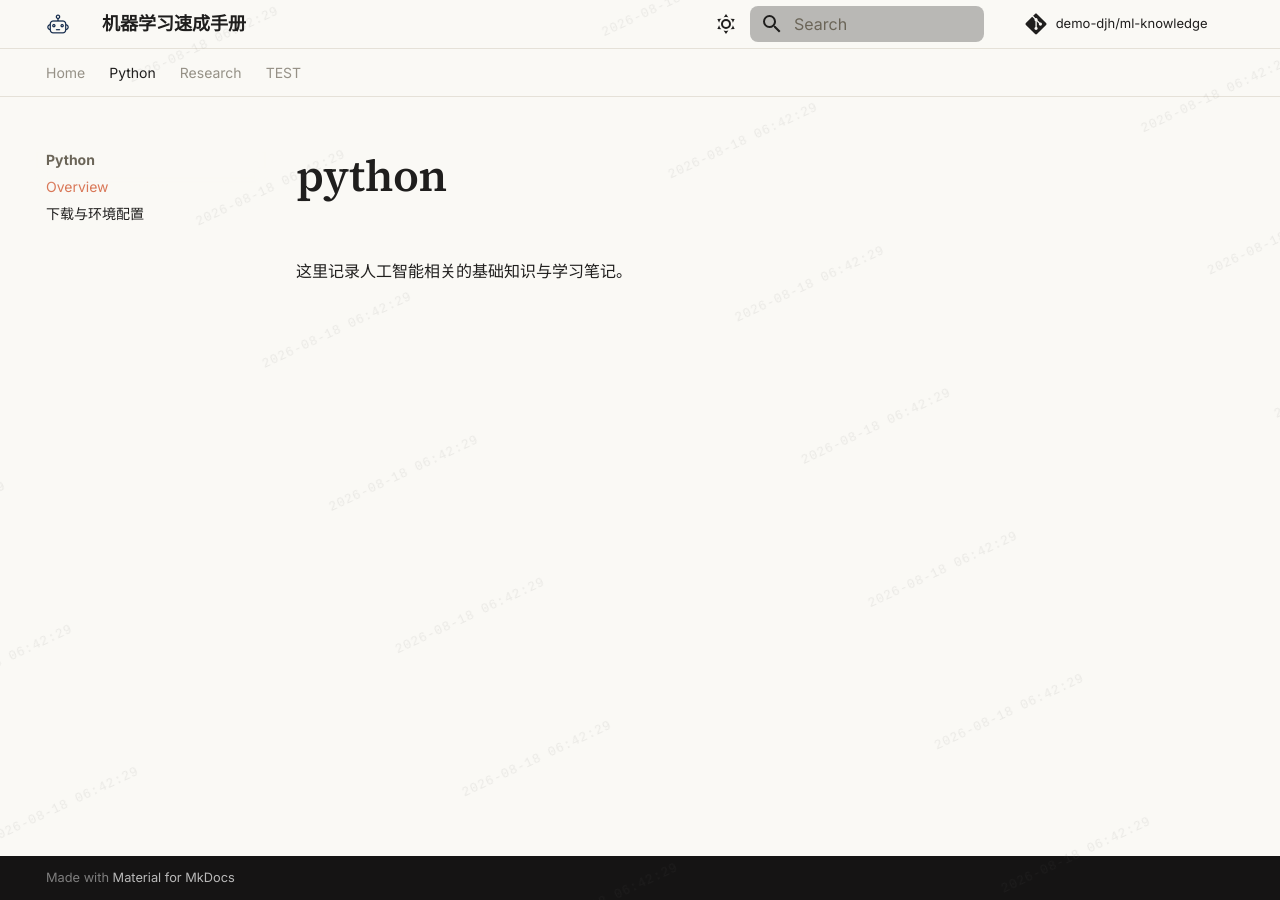
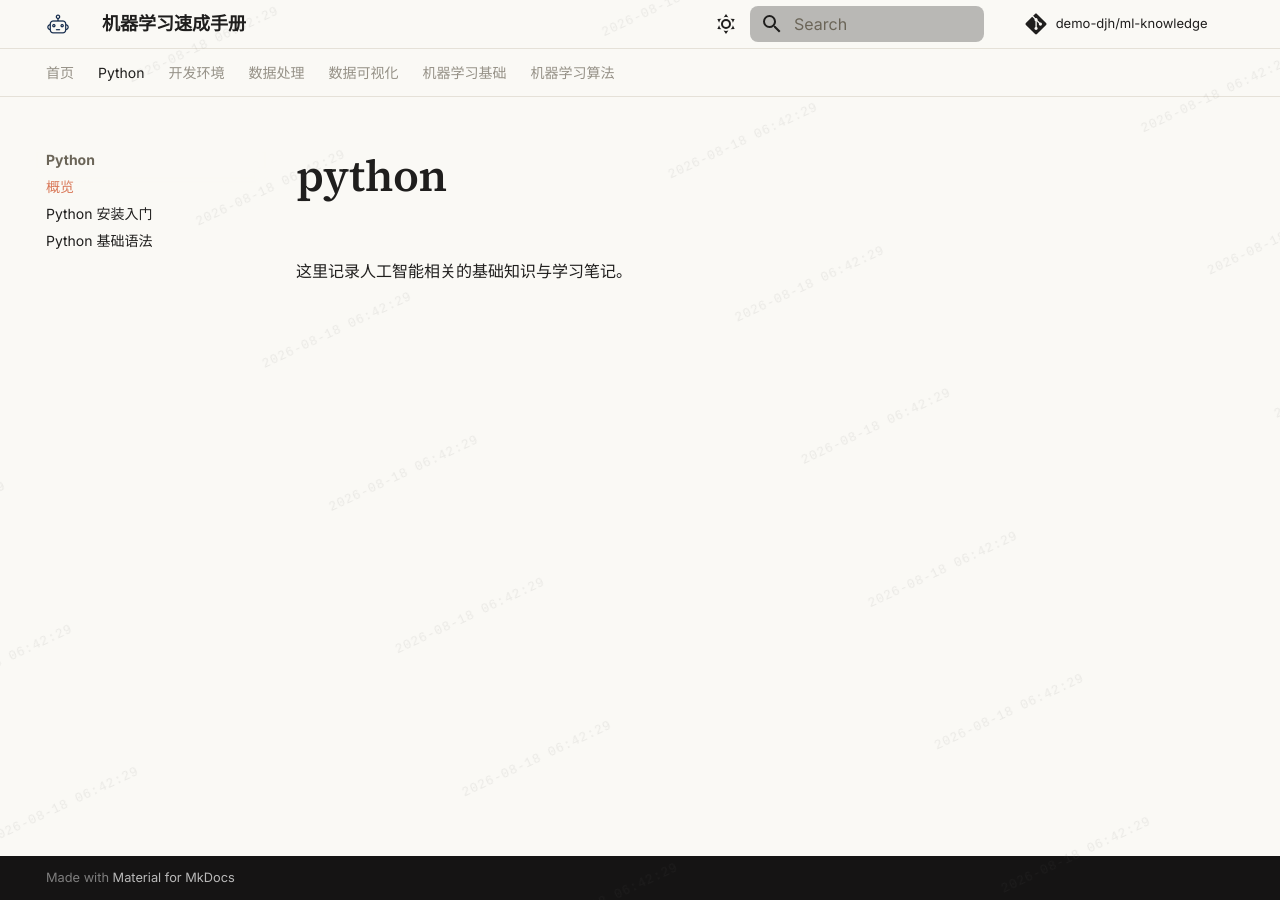
Before and after one commit to demo-djh/ml-knowledge, an MkDocs documentation site: the page built from docs/Python/README.md, in a window 1280 px wide. Built offline with MkDocs 1.6.1 and Material for MkDocs 9.7.7, drawn with Linux system fonts in a browser that asks for light colours; comment, search, counter and statistics services are not loaded; some of the changed lines change nothing that is shown.

Commit message:
上传新目录

```diff
--- a/mkdocs.yml
+++ b/mkdocs.yml
@@ -63,15 +63,34 @@
       permalink: true
 
 nav:
-  - Home: index.md
-
+  - 首页: index.md
 
   - Python:
-      - Overview: Python/README.md
-      - 下载与环境配置: Python/下载与环境配置/README.md
+      - 概览: Python/README.md
+      - Python 安装入门: Python/下载与环境配置/README.md
+      - Python 基础语法: Python/Python基础语法/README.md
 
-  - Research:
-      - Overview: Research/README.md
+  - 开发环境:
+      - 概览: 开发环境/README.md
+      - 编程环境部署: 开发环境/编程环境部署.md
+      - Anaconda 环境配置: 开发环境/Anaconda环境配置.md
 
-  - TEST:
-      - Overview: TEST/README.md
+  - 数据处理:
+      - 概览: 数据处理/README.md
+      - 数据抓取（爬虫）: 数据处理/数据抓取.md
+      - 数据基础处理: 数据处理/数据基础处理.md
+      - 数据正则化: 数据处理/数据正则化.md
+
+  - 数据可视化:
+      - 概览: 数据可视化/README.md
+      - 数据图表可视化: 数据可视化/数据图表可视化.md
+
+  - 机器学习基础:
+      - 概览: 机器学习基础/README.md
+      - 机器学习基础名词: 机器学习基础/机器学习基础名词.md
+      - 机器学习完整过程: 机器学习基础/机器学习完整过程.md
+
+  - 机器学习算法:
+      - 概览: 机器学习算法/README.md
+      - 机器学习算法简介: 机器学习算法/机器学习算法简介.md
+      - 机器学习算法实践: 机器学习算法/机器学习算法实践.md
```
